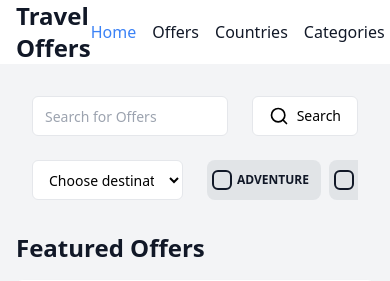
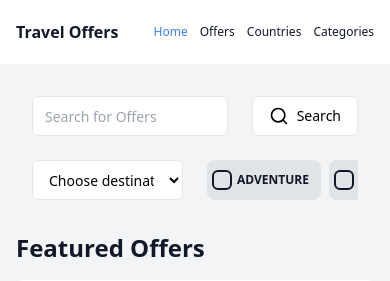
Before and after one commit to josugoar/starwars, a Django app: page /en/ in a window 390 px wide. Shown: the top 281 px of the page. Run offline with Django 4.2, Linux system fonts and the light colour scheme; data comes from the database, SQL or seed files in the repository; some libraries are stand-ins or nearby versions.

Commit message:
Update header styles in base_generic.html

```diff
--- a/offers/templates/offers/base_generic.html
+++ b/offers/templates/offers/base_generic.html
@@ -10,8 +10,8 @@
   <body>
     <div class="flex flex-col min-h-screen bg-gray-100">
       <header class="px-4 lg:px-6 h-16 flex items-center justify-between bg-white">
-        <h1 class="text-2xl font-bold text-gray-900">Travel Offers</h1>
-        <nav class="flex items-center space-x-4">
+        <h1 class="text-base sm:text-2xl font-bold text-gray-900">Travel Offers</h1>
+        <nav class="text-xs sm:text-base flex items-center space-x-3 sm:space-x-4">
           {% url 'offers:index' as index_url %}
           <a {% if request.path == index_url %} class="text-blue-500 hover:text-blue-500 transition-all" {% else %} class="text-gray-900 hover:text-blue-500" {% endif %}
              href="{{ index_url }}">{% translate "Home" %}</a>
```
